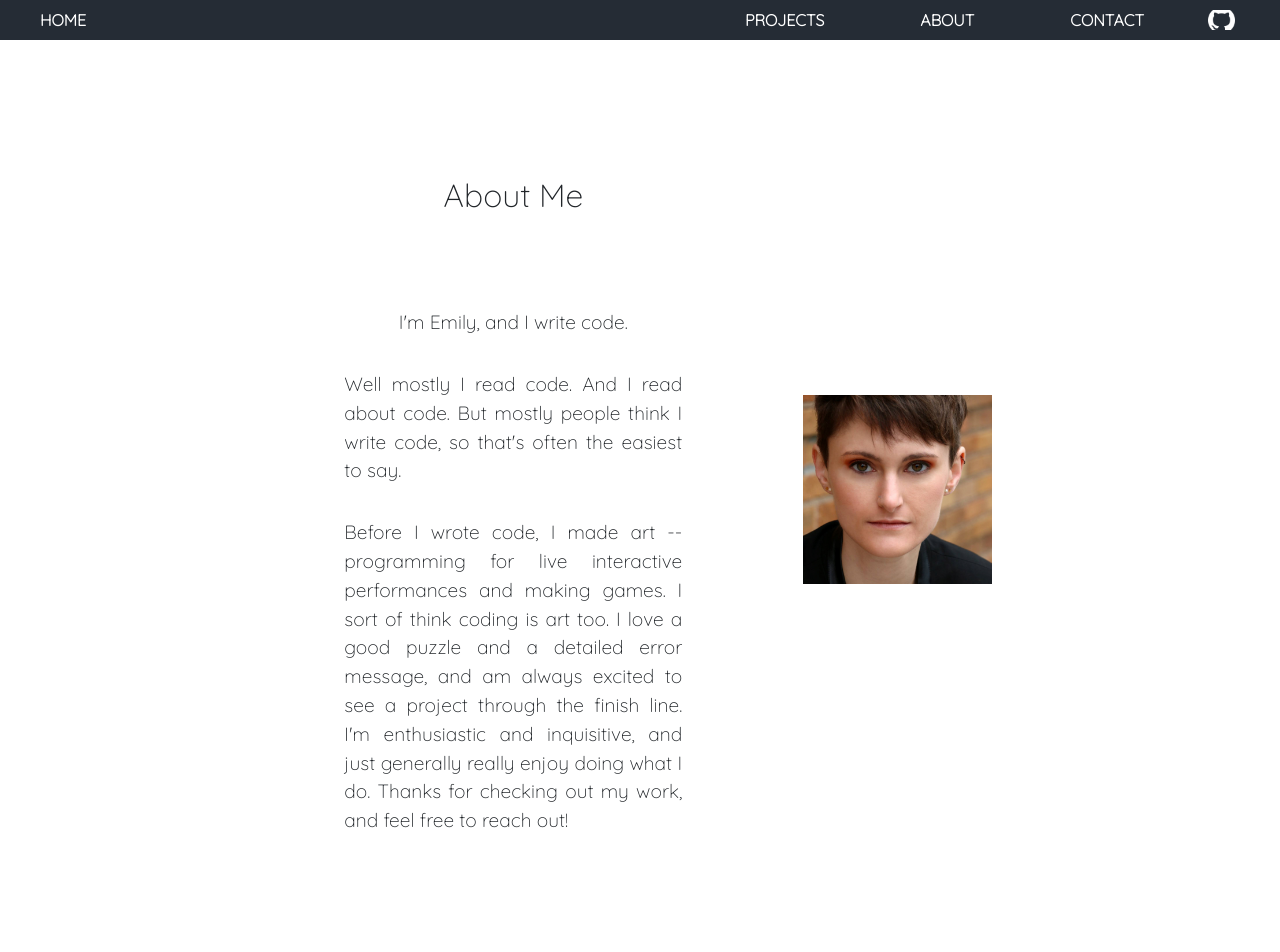
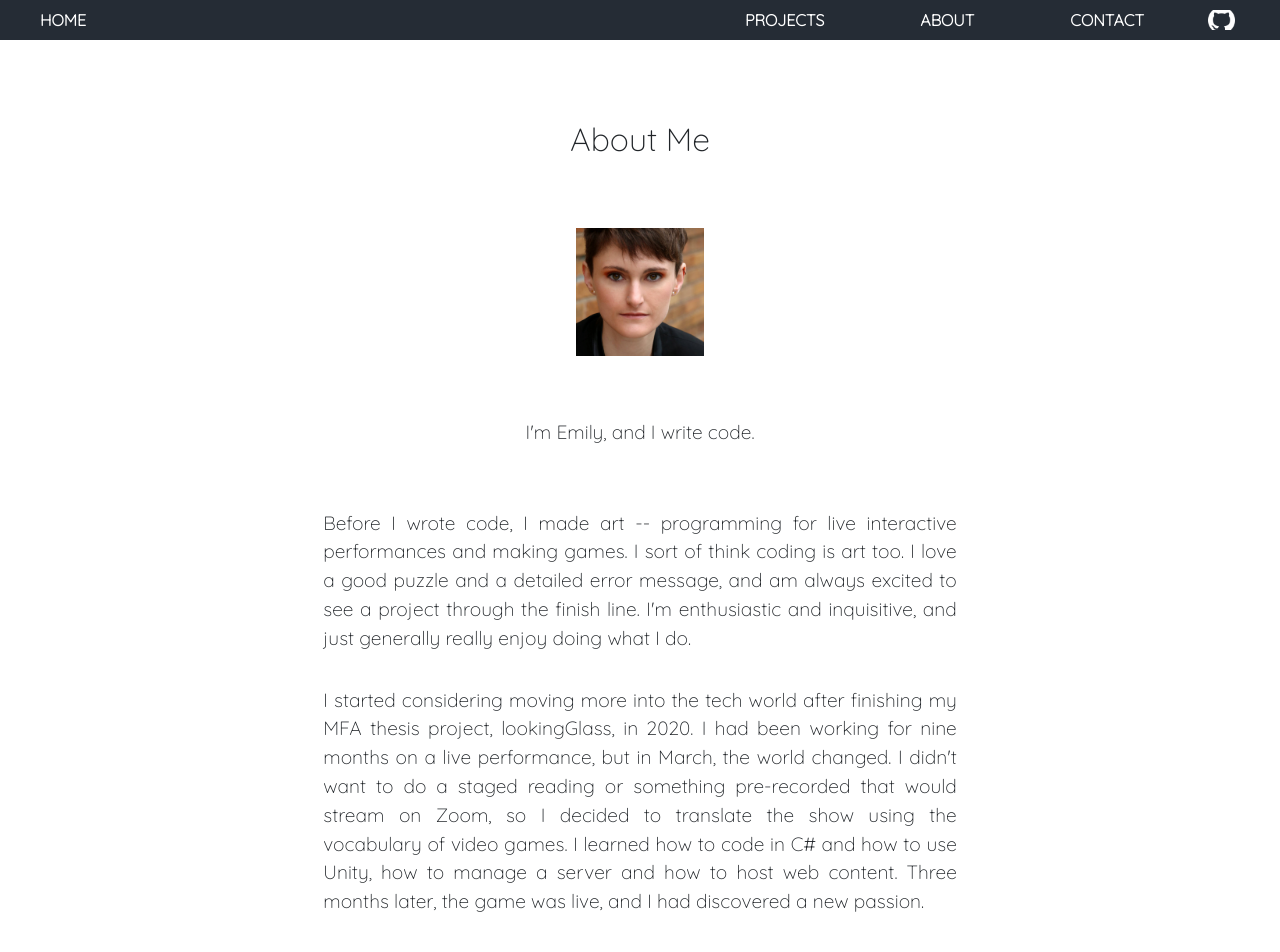
Before and after one commit to em-twines/ProfessionalWebsite, a React (Create React App) app: page /about in a window 1280 px wide. Shown: the top 952 px of the page. Built offline with nearby package versions, Linux system fonts and the light colour scheme.

Commit message:
edited About text and layout + added a clear input command to email.js form sumbit

```diff
--- a/src/App.scss
+++ b/src/App.scss
@@ -970,12 +970,14 @@ a:hover {
     margin-left: auto;
     margin-right: auto;
     margin-bottom: 10vw;
-    padding-top: 10vw;
+    // padding-top: 10vw;
+    padding-top: 7.5vw;
     padding-left: 10vw;
     padding-right: 10vw;
     padding-bottom: 10vw;
     margin-bottom: 10vw;
     gap: 5vw;
+
   }
 
   .about-me-column {
@@ -984,16 +986,16 @@ a:hover {
     padding-top: 3vh;
     align-items: center;
     justify-content: center;
+
   }
 
   .about-me-label {
     display: flex;
-    padding-top: 3vh;
-    padding-bottom: 3vh;
     align-items: center;
     justify-content: center;
     flex-direction: column;
   }
+
 
   .about-me-text {
     font-size: 1.2rem;
@@ -1002,21 +1004,30 @@ a:hover {
     flex-direction: column;
     justify-content: center;
     text-align: justify;
+    width: 90%;
+  }
+
+  .full-page-text{
+    font-size: 1.2rem;
+    display: flex;
+    align-items: center;
+    flex-direction: column;
+    justify-content: center;
+    text-align: justify;
+    width: 100%;
+  }
+
+  .about-me-image {
+    display: flex;
+    height: 10vw;
     width: 75%;
-  }
-
-  .about-me-image {
-    display: flex;
-    padding-top: 10%;
-    align-items: center;
-    height: 20vw;
-    width: 200%;
     justify-content: center;
     background-size: contain;
     background-repeat: no-repeat;
     background-position: center;
     background-image: url("./media/headshot_square.jpg");
   }
+
 }
 
 /* ABOUT TABLET ----------------------------------------------------------------------*/
@@ -1052,7 +1063,7 @@ a:hover {
     display: flex;
     padding-top: 10%;
     align-items: center;
-    height: 20vw;
+    height: 15vw;
     width: 200%;
     justify-content: center;
     background-size: contain;
@@ -1105,7 +1116,7 @@ a:hover {
     display: flex;
     padding-top: 10%;
     align-items: center;
-    height: 40vw;
+    height: 20vw;
     width: 200%;
     justify-content: center;
     background-size: contain;
@@ -1123,6 +1134,24 @@ a:hover {
     text-align: justify;
     width: 120%;
   }
+}
+/* ABOUT MOBILE Small----------------------------------------------------------------------*/
+
+@media only screen and (max-width: 400px) {
+
+
+.about-me-image {
+  display: flex;
+  padding-top: 10%;
+  align-items: center;
+  height: 30vw;
+  width: 200%;
+  justify-content: center;
+  background-size: contain;
+  background-repeat: no-repeat;
+  background-position: center;
+  background-image: url("./media/headshot_square.jpg");
+}
 }
 
 /* PROJECTS DESKTOP ----------------------------------------------------------------------*/
--- a/src/pages/About.jsx
+++ b/src/pages/About.jsx
@@ -1,28 +1,45 @@
-import React from 'react'
+import React from "react";
 
 export default function About() {
-
-
-
   return (
-
-      <div className = "about-me-container">
-          <div className = "about-me-column">
-              <h2 className = "h2 about-me-label" id="about-me">About Me</h2>
-              <p className = "about-me-text">
+    <div className="about-me-container">
+      <div className="about-me-column">
+        <h2 className="h2 about-me-label" id="about-me">
+          About Me
+        </h2>
+        <br></br>
+        <hr></hr> <div className="about-me-image"> </div> <br></br>
+        <hr></hr>
+        I'm Emily, and I write code.
+        <p className="about-me-text">
           <br></br>
           <hr></hr>
-                  I'm Emily, and I write code.
+          Before I wrote code, I made art -- programming for live interactive
+          performances and making games. I sort of think coding is art too. I
+          love a good puzzle and a detailed error message, and am always excited
+          to see a project through the finish line. I'm enthusiastic and
+          inquisitive, and just generally really enjoy doing what I do.
           <br></br>
+          <hr></hr>I started considering moving more into the tech world after
+          finishing my MFA thesis project, lookingGlass, in 2020. I had been
+          working for nine months on a live performance, but in March, the world
+          changed. I didn't want to do a staged reading or something
+          pre-recorded that would stream on Zoom, so I decided to translate the
+          show using the vocabulary of video games. I learned how to code in C#
+          and how to use Unity, how to manage a server and how to host web
+          content. Three months later, the game was live, and I had discovered a
+          new passion.
           <hr></hr>
-                  Well mostly I read code. And I read about code. But mostly people think I write code, so that's often the easiest to say.
+          <br></br>I just graduated from an intensive Full-Stack boot-camp, and
+          am looking for opportunities that will help me grow as a developer. I
+          love working in React and everything about styling the frontend and
+          crafting the UI, but I also really like the challenge of sculpting
+          data that I learned to do in Django/Spring.
           <br></br>
-                  <hr></hr>
-
-                  Before I wrote code, I made art -- programming for live interactive performances and making games. I sort of think coding is art too. I love a good puzzle and a detailed error message, and am always excited to see a project through the finish line. I'm enthusiastic and inquisitive, and just generally really enjoy doing what I do. Thanks for checking out my work, and feel free to reach out!
+          <hr></hr> Thanks for checking out my portfolio, and feel free to reach
+          out!
         </p>
       </div>
-          <div className = "about-me-image"> </div>
     </div>
   );
 }
--- a/src/pages/Contact.jsx
+++ b/src/pages/Contact.jsx
@@ -15,6 +15,8 @@ export default function Contact() {
         form.current,
         process.env.REACT_APP_PUBLIC_KEY
         )
+      .then(form.current.reset());
+
   }
 
   return (
```
Lines whose indentation alone changed are shown as unchanged.
